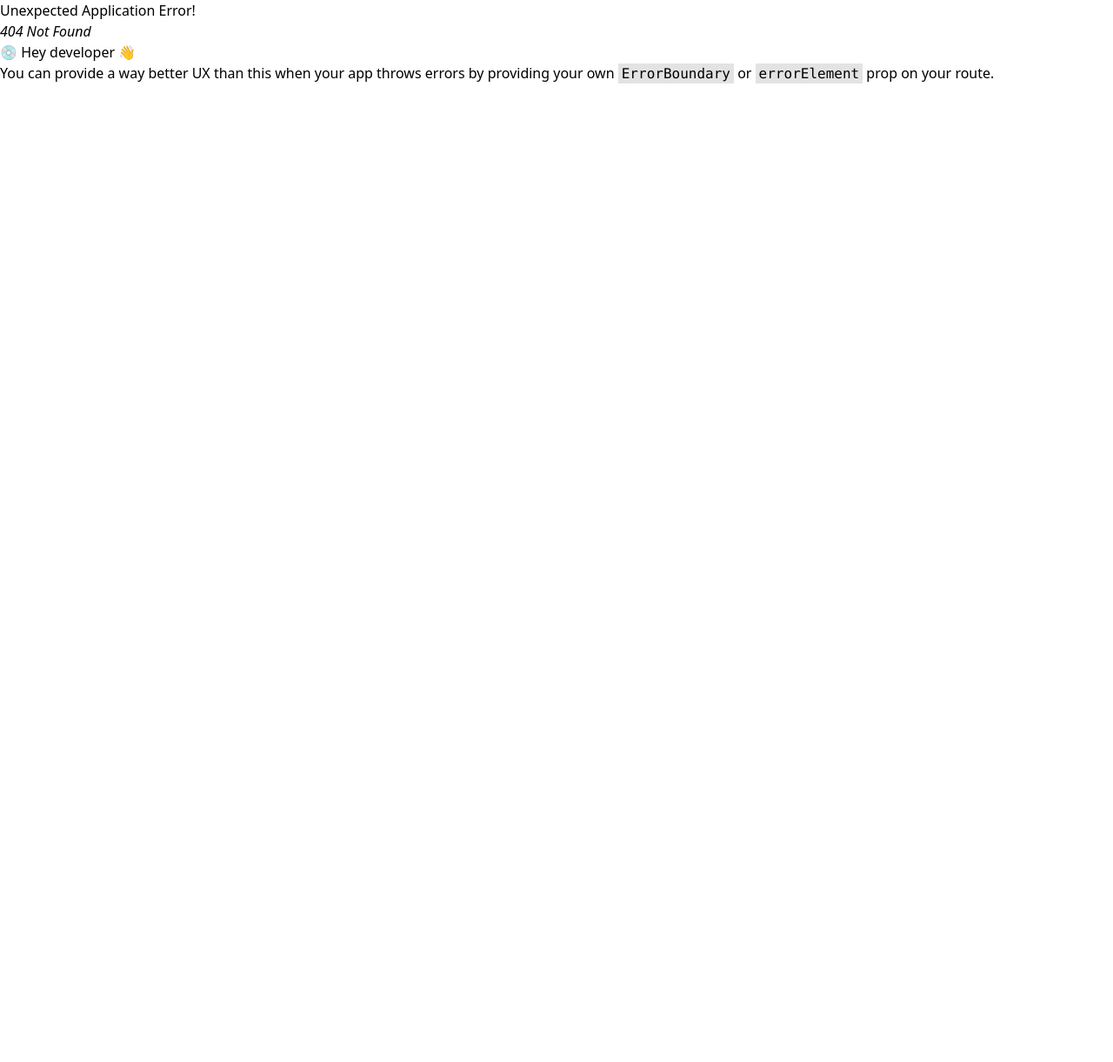
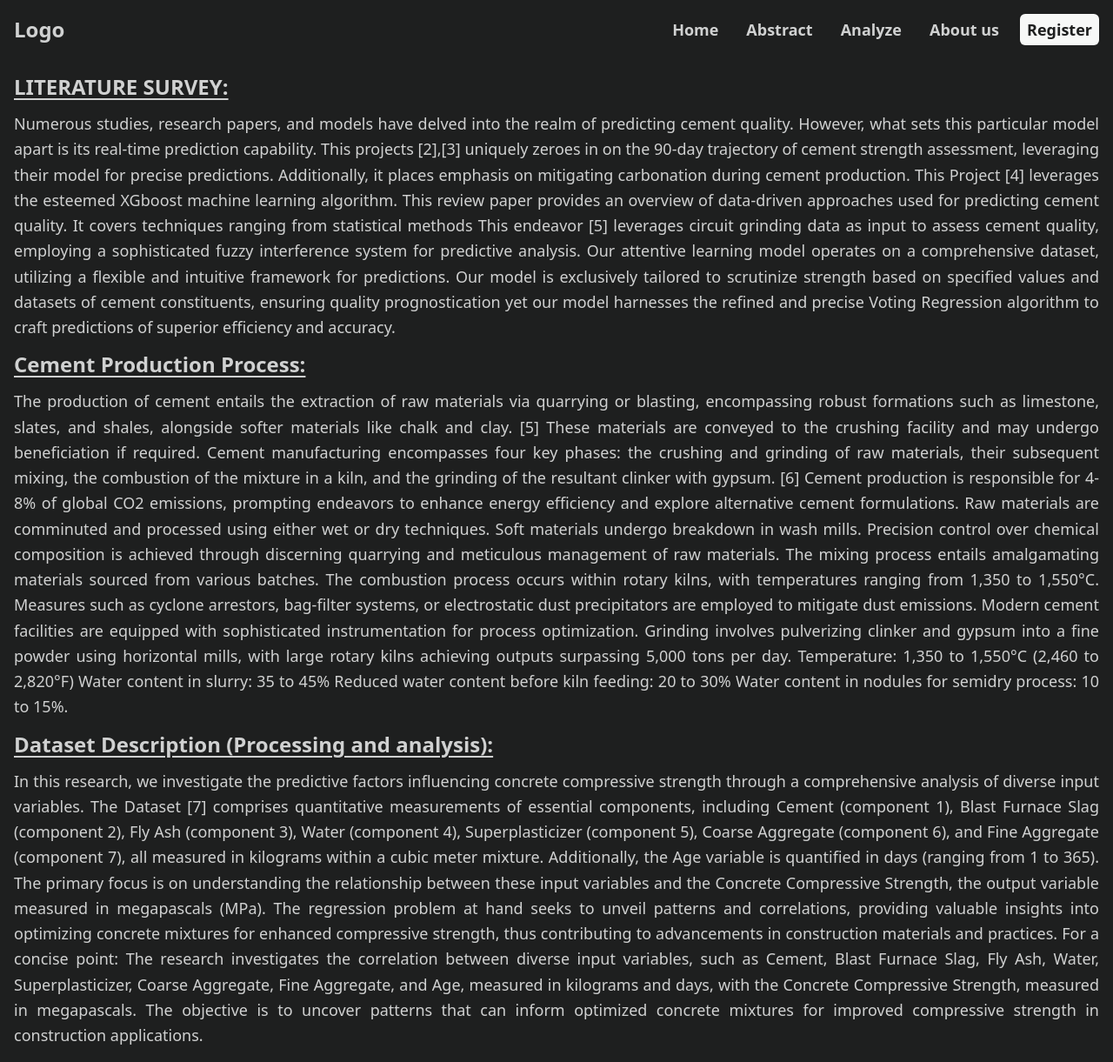
Before and after one commit to Dey11/cement, a React (Vite) app in the folder frontend/: page /literature in a window 1280 px wide. Before the commit this address had no page. Shown: the whole page at 87% size. Before the commit the page ends 800 px from the top, so only its background shows below. Built offline with nearby package versions, Linux system fonts and the light colour scheme.

Commit message:
Add Literature page to App.tsx

```diff
--- a/frontend/src/App.tsx
+++ b/frontend/src/App.tsx
@@ -2,6 +2,7 @@ import { createBrowserRouter, RouterProvider } from "react-router-dom";
 import Home from "./pages/Home";
 import Abstract from "./pages/Abstract";
 import RootLayout from "./layouts/RootLayout";
+import Literature from "./pages/Literature";
 
 const router = createBrowserRouter([
   {
@@ -16,6 +17,10 @@ const router = createBrowserRouter([
         path: "/abstract",
         element: <Abstract />,
       },
+      {
+        path: "/literature",
+        element: <Literature />,
+      },
     ],
   },
 ]);
--- /dev/null
+++ b/frontend/src/pages/Literature.tsx
@@ -0,0 +1,96 @@
+import React from "react";
+
+const Literature = () => {
+  return (
+    <div className=" ">
+      <div>
+        <p className="text-2xl font-semibold mb-3 underline underline-offset-4">
+          LITERATURE SURVEY:
+        </p>
+        <p className="leading-relaxed text-justify text-lg">
+          {" "}
+          Numerous studies, research papers, and models have delved into the
+          realm of predicting cement quality. However, what sets this particular
+          model apart is its real-time prediction capability. This projects
+          [2],[3] uniquely zeroes in on the 90-day trajectory of cement strength
+          assessment, leveraging their model for precise predictions.
+          Additionally, it places emphasis on mitigating carbonation during
+          cement production. This Project [4] leverages the esteemed XGboost
+          machine learning algorithm. This review paper provides an overview of
+          data-driven approaches used for predicting cement quality. It covers
+          techniques ranging from statistical methods This endeavor [5]
+          leverages circuit grinding data as input to assess cement quality,
+          employing a sophisticated fuzzy interference system for predictive
+          analysis. Our attentive learning model operates on a comprehensive
+          dataset, utilizing a flexible and intuitive framework for predictions.
+          Our model is exclusively tailored to scrutinize strength based on
+          specified values and datasets of cement constituents, ensuring quality
+          prognostication yet our model harnesses the refined and precise Voting
+          Regression algorithm to craft predictions of superior efficiency and
+          accuracy.
+        </p>{" "}
+        <p className="text-2xl font-semibold my-3 underline underline-offset-4">
+          Cement Production Process:
+        </p>
+        <p className="leading-relaxed text-justify text-lg">
+          The production of cement entails the extraction of raw materials via
+          quarrying or blasting, encompassing robust formations such as
+          limestone, slates, and shales, alongside softer materials like chalk
+          and clay. [5] These materials are conveyed to the crushing facility
+          and may undergo beneficiation if required. Cement manufacturing
+          encompasses four key phases: the crushing and grinding of raw
+          materials, their subsequent mixing, the combustion of the mixture in a
+          kiln, and the grinding of the resultant clinker with gypsum. [6]
+          Cement production is responsible for 4-8% of global CO2 emissions,
+          prompting endeavors to enhance energy efficiency and explore
+          alternative cement formulations. Raw materials are comminuted and
+          processed using either wet or dry techniques. Soft materials undergo
+          breakdown in wash mills. Precision control over chemical composition
+          is achieved through discerning quarrying and meticulous management of
+          raw materials. The mixing process entails amalgamating materials
+          sourced from various batches. The combustion process occurs within
+          rotary kilns, with temperatures ranging from 1,350 to 1,550°C.
+          Measures such as cyclone arrestors, bag-filter systems, or
+          electrostatic dust precipitators are employed to mitigate dust
+          emissions. Modern cement facilities are equipped with sophisticated
+          instrumentation for process optimization. Grinding involves
+          pulverizing clinker and gypsum into a fine powder using horizontal
+          mills, with large rotary kilns achieving outputs surpassing 5,000 tons
+          per day. Temperature: 1,350 to 1,550°C (2,460 to 2,820°F) Water
+          content in slurry: 35 to 45% Reduced water content before kiln
+          feeding: 20 to 30% Water content in nodules for semidry process: 10 to
+          15%.
+        </p>{" "}
+        <p className="text-2xl font-semibold my-3 underline underline-offset-4">
+          Dataset Description (Processing and analysis):
+        </p>
+        <p className="leading-relaxed text-justify text-lg">
+          In this research, we investigate the predictive factors influencing
+          concrete compressive strength through a comprehensive analysis of
+          diverse input variables. The Dataset [7] comprises quantitative
+          measurements of essential components, including Cement (component 1),
+          Blast Furnace Slag (component 2), Fly Ash (component 3), Water
+          (component 4), Superplasticizer (component 5), Coarse Aggregate
+          (component 6), and Fine Aggregate (component 7), all measured in
+          kilograms within a cubic meter mixture. Additionally, the Age variable
+          is quantified in days (ranging from 1 to 365). The primary focus is on
+          understanding the relationship between these input variables and the
+          Concrete Compressive Strength, the output variable measured in
+          megapascals (MPa). The regression problem at hand seeks to unveil
+          patterns and correlations, providing valuable insights into optimizing
+          concrete mixtures for enhanced compressive strength, thus contributing
+          to advancements in construction materials and practices. For a concise
+          point: The research investigates the correlation between diverse input
+          variables, such as Cement, Blast Furnace Slag, Fly Ash, Water,
+          Superplasticizer, Coarse Aggregate, Fine Aggregate, and Age, measured
+          in kilograms and days, with the Concrete Compressive Strength,
+          measured in megapascals. The objective is to uncover patterns that can
+          inform optimized concrete mixtures for improved compressive strength
+          in construction applications.
+        </p>
+      </div>
+    </div>
+  );
+};
+
+export default Literature;
```
